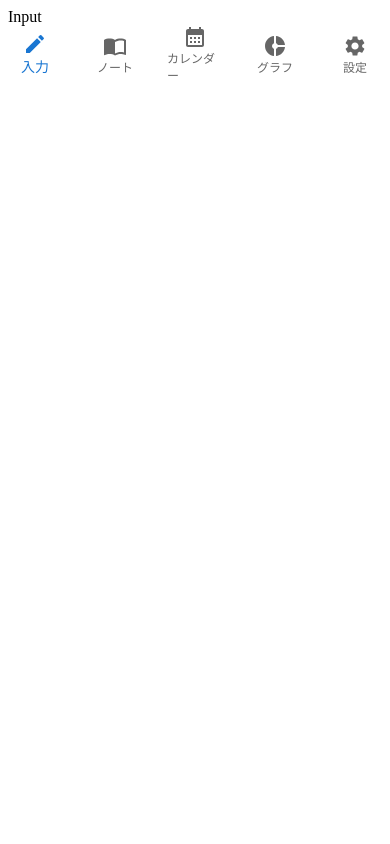
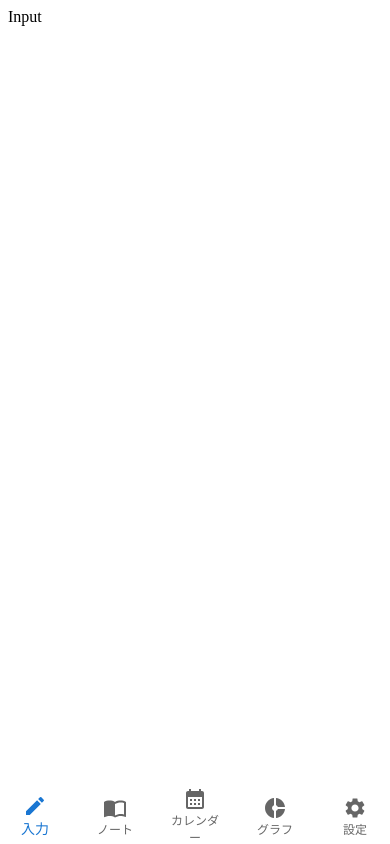
Before and after one commit to kewpie134134/kakeibo-pwa, a React (Vite) app: page / in a window 390 px wide. Built offline with nearby package versions, Linux system fonts and the light colour scheme.

Commit message:
[update] #1 ナビゲーションボタン作成

```diff
--- a/src/organisms/BottomNavigationBar.tsx
+++ b/src/organisms/BottomNavigationBar.tsx
@@ -1,5 +1,10 @@
-import { useState } from "react";
-import { BottomNavigation, BottomNavigationAction } from "@mui/material";
+import React, { useState } from "react";
+import {
+  BottomNavigation,
+  BottomNavigationAction,
+  Box,
+  createTheme,
+} from "@mui/material";
 import CreateIcon from "@mui/icons-material/Create";
 import ImportContactsIcon from "@mui/icons-material/ImportContacts";
 import CalendarMonthIcon from "@mui/icons-material/CalendarMonth";
@@ -7,10 +12,36 @@ import DonutSmallIcon from "@mui/icons-material/DonutSmall";
 import SettingsIcon from "@mui/icons-material/Settings";
 import { Link } from "react-router-dom";
 
-function BottomNavigationBar() {
+const theme = createTheme();
+
+const styles = {
+  wrapper: {
+    display: "block",
+    width: "100%",
+    position: "fixed",
+    left: 0,
+    bottom: 0,
+    zIndex: 1000,
+    textAlign: "center",
+  },
+  navAreaStyle: {
+    [theme.breakpoints.up("md")]: {
+      // xs: 0, sm: 600, md: 900, lg: 1200, xl: 1536
+      // 画面幅が md 以上であれば表示させない
+      display: "none",
+    },
+  },
+  navButtonStyle: {
+    maxWidth: "100%",
+  },
+};
+
+const BottomNavigationBar: React.FC = () => {
   const [value, setValue] = useState(0);
   return (
+    <Box sx={styles.wrapper}>
       <BottomNavigation
+        sx={styles.navAreaStyle}
         showLabels
         value={value}
         onChange={(_, newValue) => {
@@ -18,37 +49,43 @@ function BottomNavigationBar() {
         }}
       >
         <BottomNavigationAction
+          sx={styles.navButtonStyle}
           label="入力"
           icon={<CreateIcon />}
           component={Link}
           to="/input"
         />
         <BottomNavigationAction
+          sx={styles.navButtonStyle}
           label="ノート"
           icon={<ImportContactsIcon />}
           component={Link}
           to="/note"
         />
         <BottomNavigationAction
+          sx={styles.navButtonStyle}
           label="カレンダー"
           icon={<CalendarMonthIcon />}
           component={Link}
           to="/calendar"
         />
         <BottomNavigationAction
+          sx={styles.navButtonStyle}
           label="グラフ"
           icon={<DonutSmallIcon />}
           component={Link}
           to="/graph"
         />
         <BottomNavigationAction
+          sx={styles.navButtonStyle}
           label="設定"
           icon={<SettingsIcon />}
           component={Link}
           to="/settings"
         />
       </BottomNavigation>
+    </Box>
   );
-}
+};
 
 export default BottomNavigationBar;
--- a/src/pages/App.tsx
+++ b/src/pages/App.tsx
@@ -7,7 +7,7 @@ import Graph from "./Graph";
 import Settings from "./Settings";
 import NotFound from "./NotFound";
 
-function App() {
+const App: React.FC = () => {
   return (
     <div className="App">
       <BrowserRouter>
@@ -24,6 +24,6 @@ function App() {
       </BrowserRouter>
     </div>
   );
-}
+};
 
 export default App;
```
Lines whose indentation alone changed are shown as unchanged.
